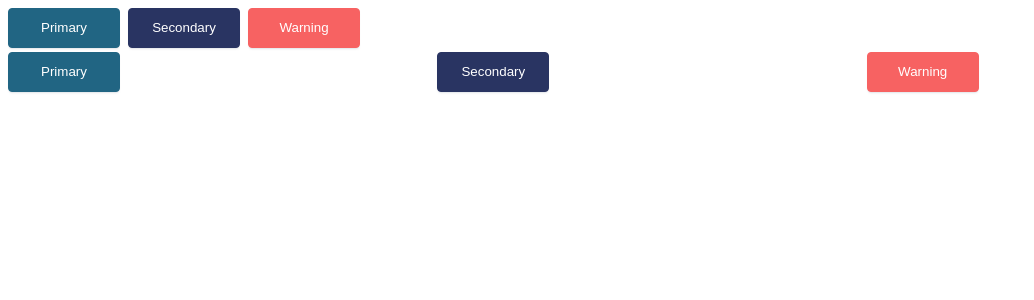
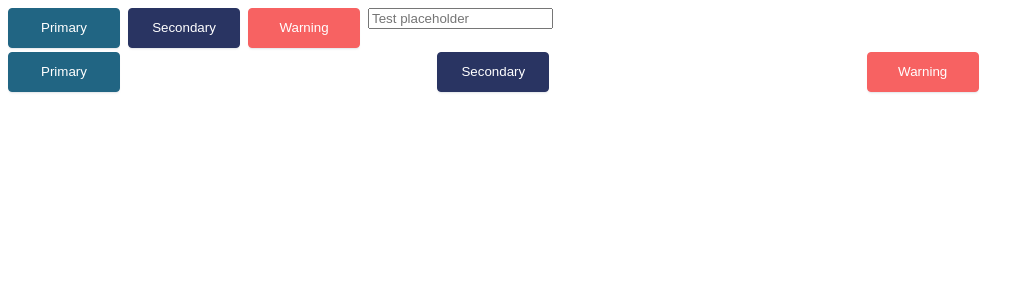
Before and after one commit to gnerkus/toolkit, a React app in the folder packages/ui-kit/: page / in a window 1280 px wide. Shown: the top 300 px of the page, without its empty margins (0-1034 px from the left). Built offline with nearby package versions, Linux system fonts and the light colour scheme.

Commit message:
007: feat: test TextField

```diff
--- a/packages/ui-kit/src/App.jsx
+++ b/packages/ui-kit/src/App.jsx
@@ -1,6 +1,9 @@
 import React from 'react';
 import { Button } from './lib';
 import { Flex } from './lib';
+import { Form } from './lib';
+
+const inputRef = React.createRef();
 
 const App = () => (
   <React.Fragment>
@@ -37,6 +40,12 @@ const App = () => (
       Warning
     </Button.Button>
   </Flex.FlexItem>
+  <Flex.FlexItem>
+    <Form.TextField
+      placeholder="Test placeholder"
+      ref={inputRef}
+    />
+  </Flex.FlexItem>
 </Flex.FlexGroup>
 <Flex.FlexGroup
   direction="row"
```
